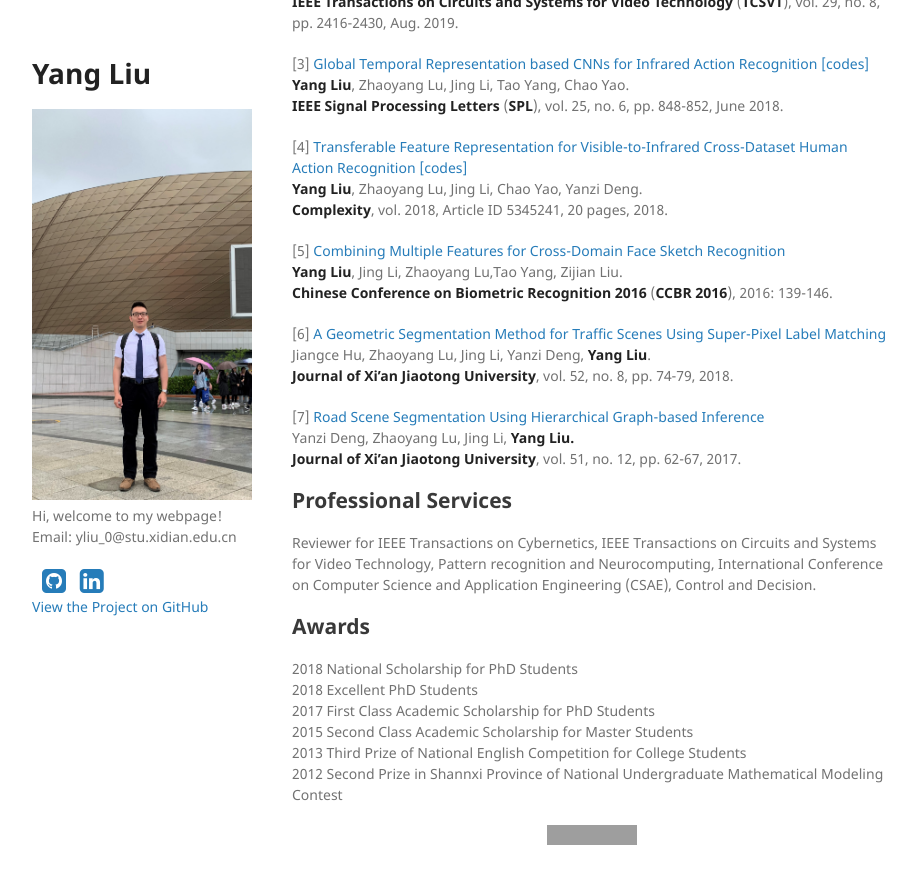
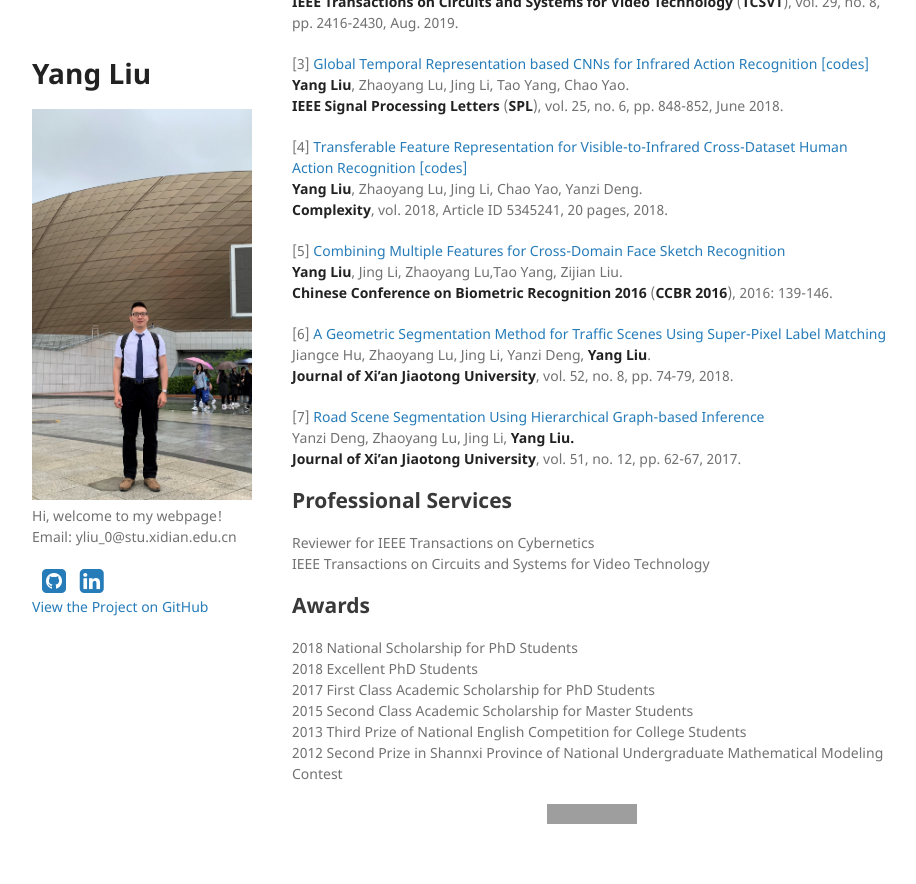
Before and after one commit to YangLiu9208/home, a Jekyll site: the page built from index.md, in a window 1280 px wide and 900 px high, scrolled down 529 px. Shown: the top 884 px of the window, without its empty margins (178-1094 px from the left). Built offline with Jekyll 4.4.1, drawn with Linux system fonts in a browser that asks for light colours; a style sheet for code colours, icons or effects is not loaded; our own code applies the rules of GitHub Pages for plain Markdown files; grey boxes are pictures that could not be loaded.

Commit message:
Update index.md

```diff
--- a/index.md
+++ b/index.md
@@ -40,7 +40,9 @@ Yanzi Deng, Zhaoyang Lu, Jing Li, **Yang Liu.**
 **Journal of Xi'an Jiaotong University**, vol. 51, no. 12, pp. 62-67, 2017.
 
 ## Professional Services
-Reviewer for IEEE Transactions on Cybernetics, IEEE Transactions on Circuits and Systems for Video Technology, Pattern recognition and Neurocomputing, International Conference on Computer Science and Application Engineering (CSAE), Control and Decision.
+Reviewer for
+IEEE Transactions on Cybernetics
+IEEE Transactions on Circuits and Systems for Video Technology
 
 ## Awards
 2018 National Scholarship for PhD Students
```
